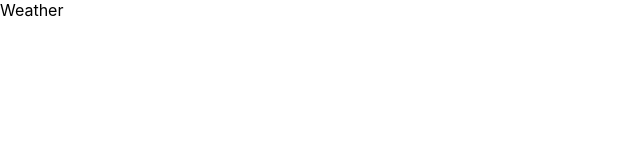
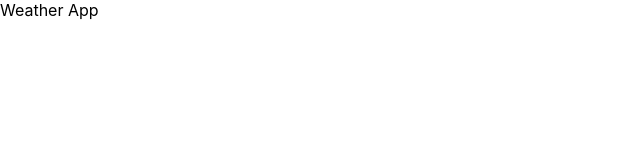
Before and after one commit to Dreamcatcher96art/weather-app-react, a React (Create React App) app: page / in a window 1280 px wide. Shown: the top 160 px of the page, without its empty margins (0-640 px from the left). Built offline with nearby package versions, Linux system fonts and the light colour scheme.

Commit message:
remove-trash

```diff
--- a/src/App.js
+++ b/src/App.js
@@ -1,12 +1,10 @@
 
 import './App.css';
 
-function App() {
+export default function App() {
   return (
     <div className="App">
-      Weather
+      Weather App
     </div>
   );
 }
-
-export default App;
```
